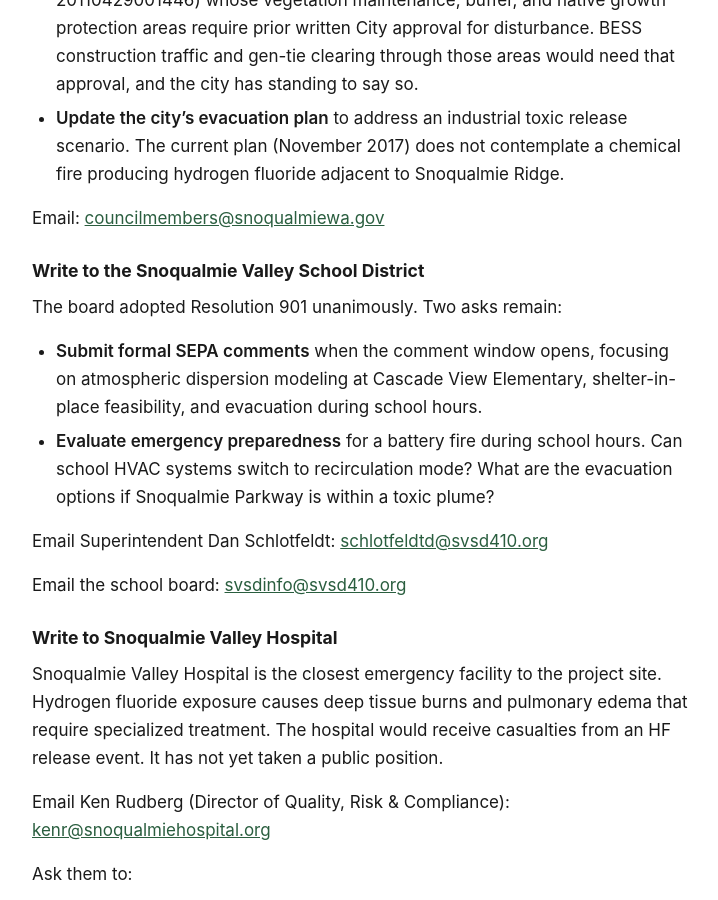
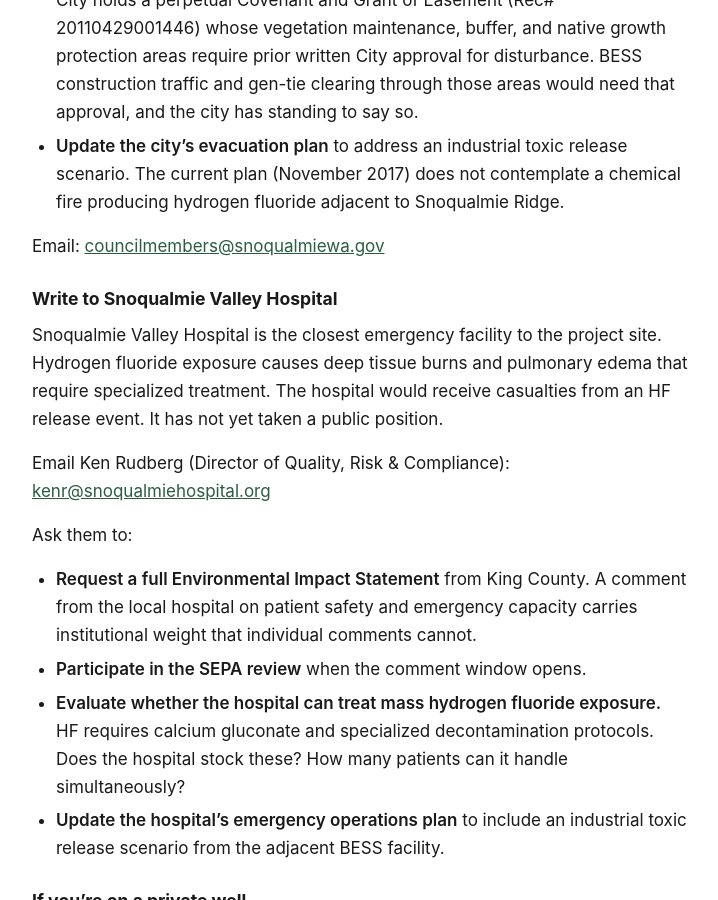
Before and after one commit to calef/cascadia-ridge-bess, a Jekyll site: the page built from _pages/take-action.md, in a window 1280 px wide and 900 px high, scrolled down 2212 px. Shown: the whole window, without its empty margins (280-998 px from the left). Built offline with Jekyll 4.4.1, drawn with Linux system fonts in a browser that asks for light colours; some of the changed text lies outside the part shown.

Commit message:
Deploy site 2026-07-23-204532

```diff
--- a/_pages/take-action.md
+++ b/_pages/take-action.md
@@ -39,17 +39,6 @@ The City has done the heavy lifting. Three asks remain:
 - **Update the city's evacuation plan** to address an industrial toxic release scenario. The current plan (November 2017) does not contemplate a chemical fire producing hydrogen fluoride adjacent to Snoqualmie Ridge.
 
 Email: [councilmembers@snoqualmiewa.gov](mailto:councilmembers@snoqualmiewa.gov)
-
-### Write to the Snoqualmie Valley School District
-
-The board adopted Resolution 901 unanimously. Two asks remain:
-
-- **Submit formal SEPA comments** when the comment window opens, focusing on atmospheric dispersion modeling at Cascade View Elementary, shelter-in-place feasibility, and evacuation during school hours.
-- **Evaluate emergency preparedness** for a battery fire during school hours. Can school HVAC systems switch to recirculation mode? What are the evacuation options if Snoqualmie Parkway is within a toxic plume?
-
-Email Superintendent Dan Schlotfeldt: [schlotfeldtd@svsd410.org](mailto:schlotfeldtd@svsd410.org)
-
-Email the school board: [svsdinfo@svsd410.org](mailto:svsdinfo@svsd410.org)
 
 ### Write to Snoqualmie Valley Hospital
 
```
Also changed, not shown: other parts of _pages/take-action.md (+1 -1 lines).
